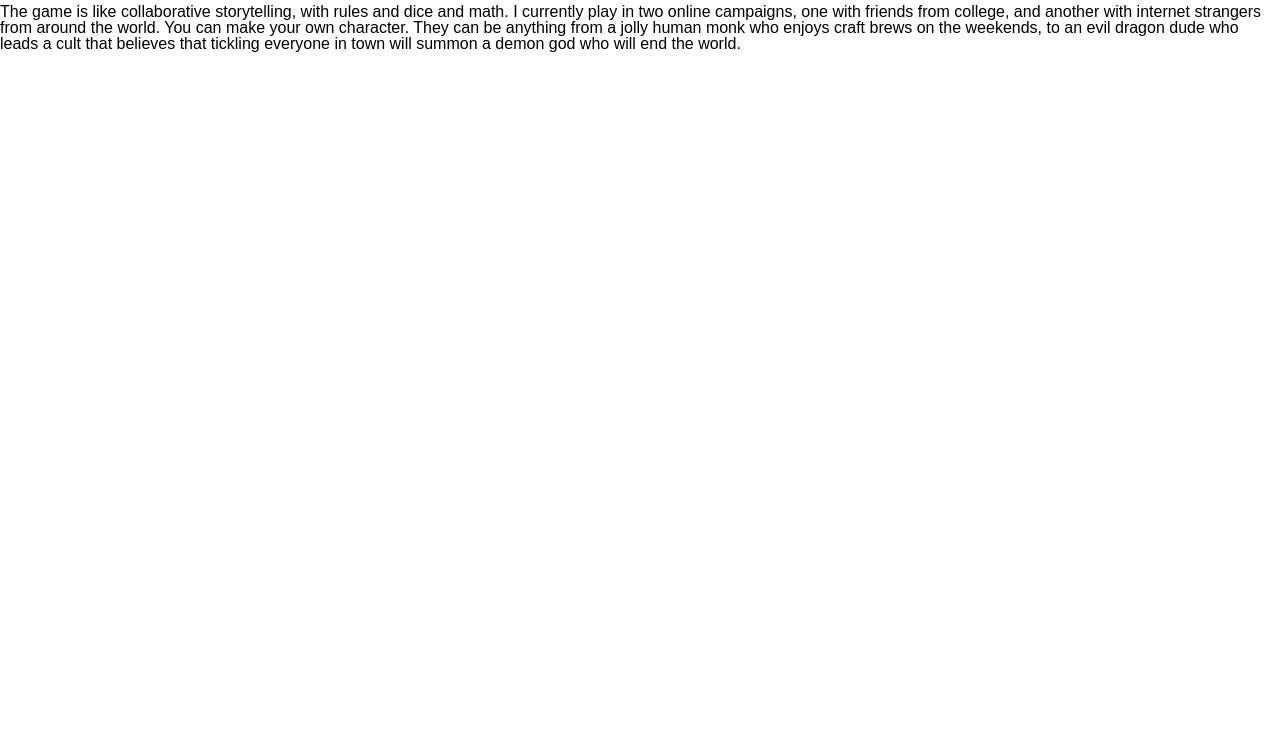
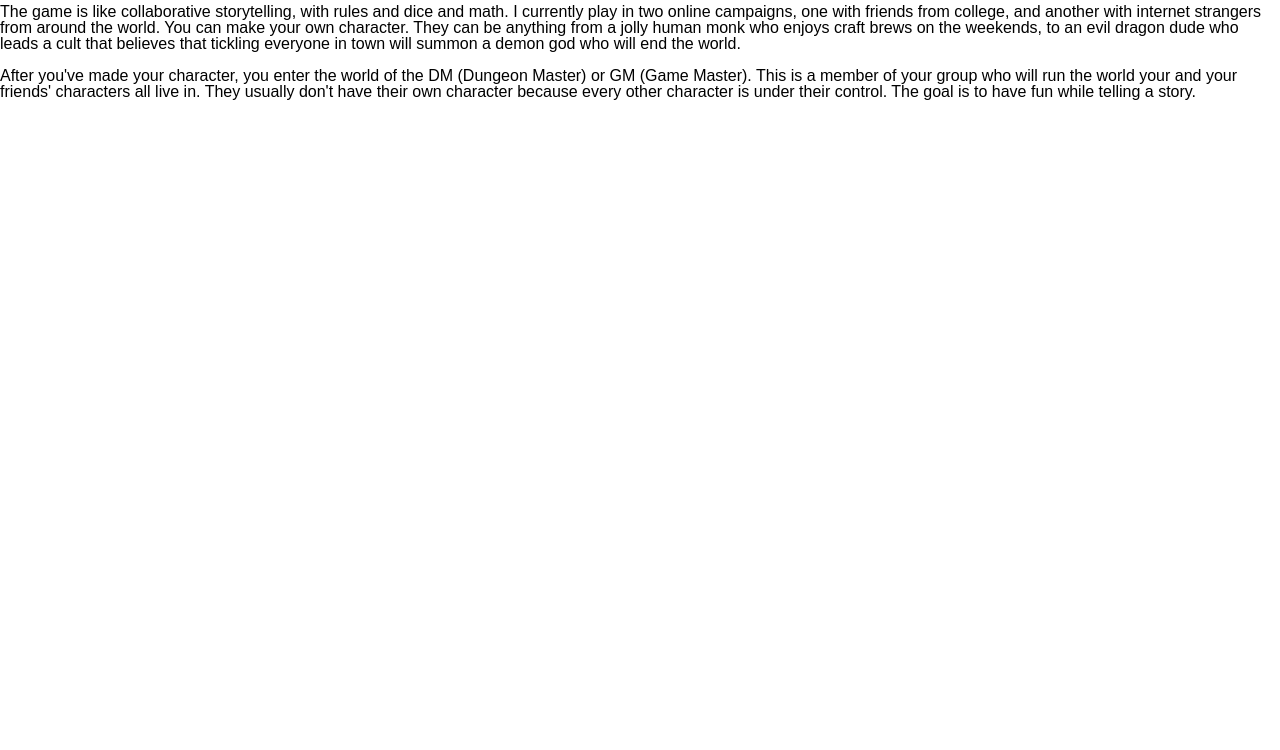
Before and after one commit to WillWarren1/my-hobbies, a website: page public/index.html in a window 1280 px wide. Shown: the part 71-821 px from the top of the page. Drawn offline with Linux system fonts and the light colour scheme.

Commit message:
Finished the paragraphs

```diff
--- a/public/index.html
+++ b/public/index.html
@@ -16,6 +16,12 @@
       to an evil dragon dude who leads a cult that believes that tickling everyone in town will summon a demon god who will
       end the world.
     </p>
+    <p>
+      After you've made your character, you enter the world of the DM (Dungeon Master)
+      or GM (Game Master). This is a member of your group who will run the world your and your friends'
+      characters all live in. They usually don't have their own character because every other character is
+       under their control. The goal is to have fun while telling a story.
+    </p>
     <!-- this isn't so bad -->
   </body>
 </html>
```
